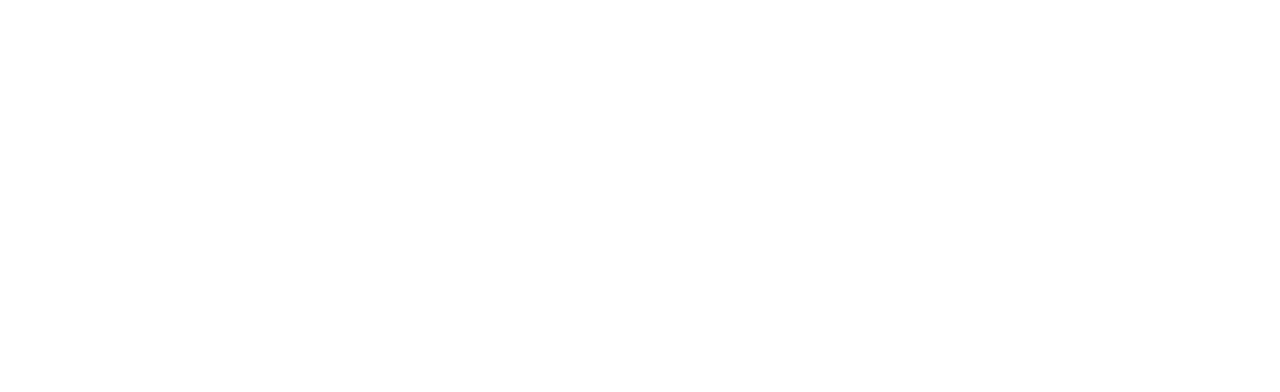
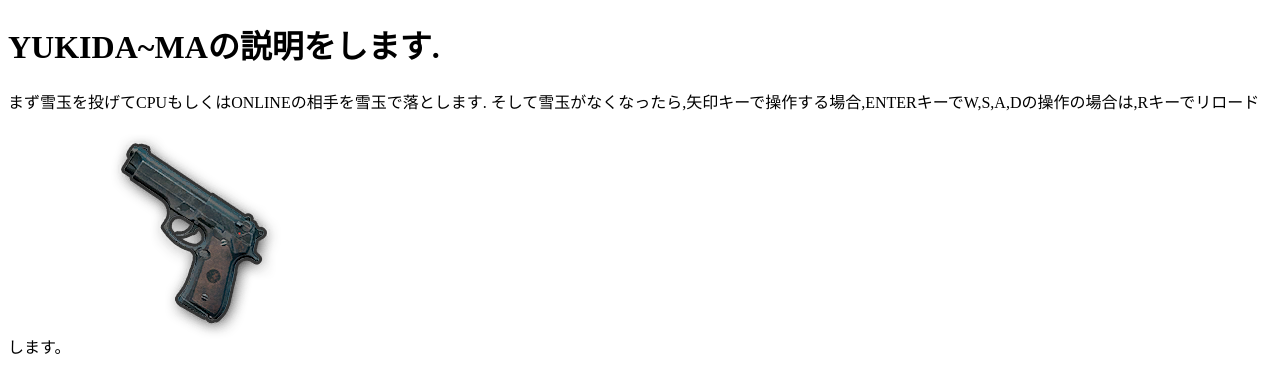
Before and after one commit to koichi0702/yukida-ma, a plain HTML site: page index.HTML in a window 1280 px wide. Drawn offline with Linux system fonts and the light colour scheme.

Commit message:
gun
銃の画像と説明を少し追加

```diff
--- a/index.HTML
+++ b/index.HTML
@@ -1,5 +1,5 @@
 <!DOCTYPE html>
-<html lang="en">
+<html lang="ja">
 <head>
 	<meta charset="UTF-8">
 	<meta name="viewport" content="width=device-width, initial-scale=1.0">
@@ -7,6 +7,9 @@
 	<title>Document</title>
 </head>
 <body>
-
+	<h1>YUKIDA~MAの説明をします.</h1>
+	まず雪玉を投げてCPUもしくはONLINEの相手を雪玉で落とします.
+	そして雪玉がなくなったら,矢印キーで操作する場合,ENTERキーでW,S,A,Dの操作の場合は,Rキーでリロードします。
+	<img src="./image/GUN.png">
 </body>
 </html>
```
Also changed, not shown: image/GUN.png (added).
